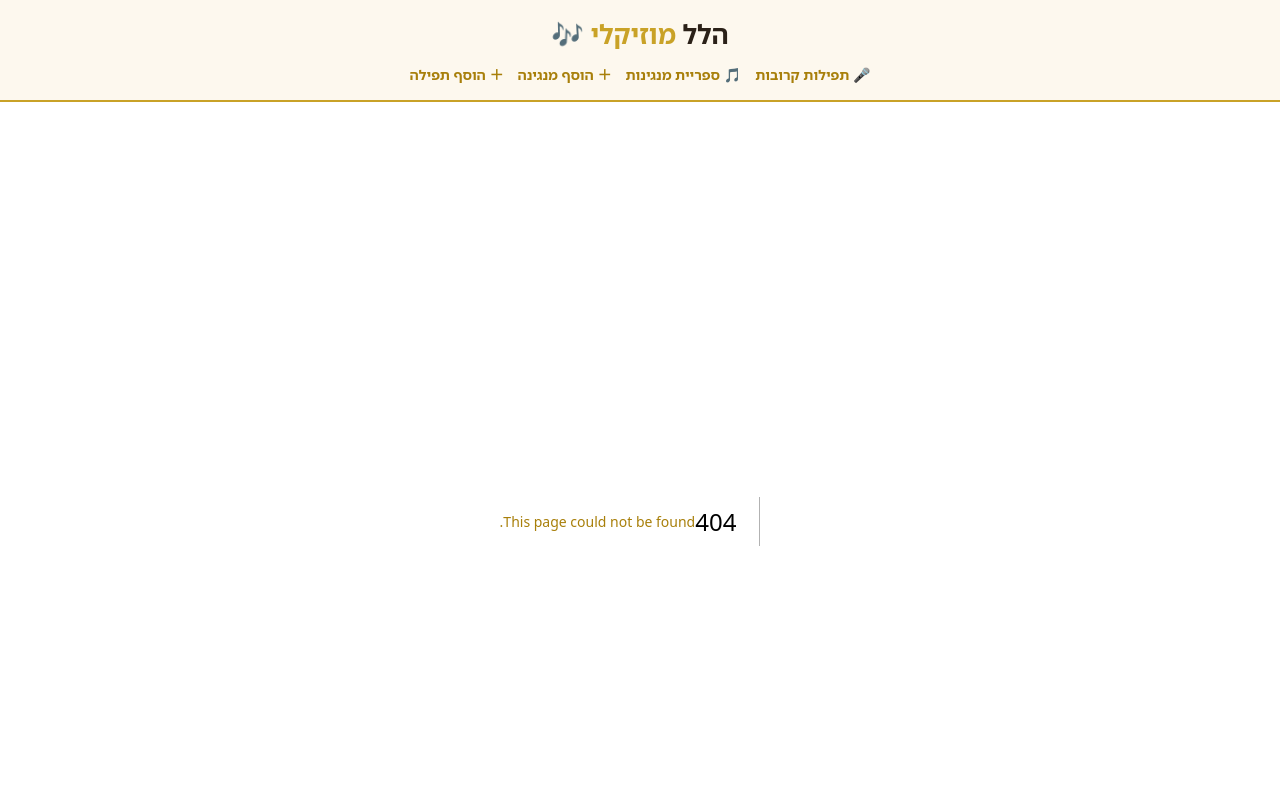
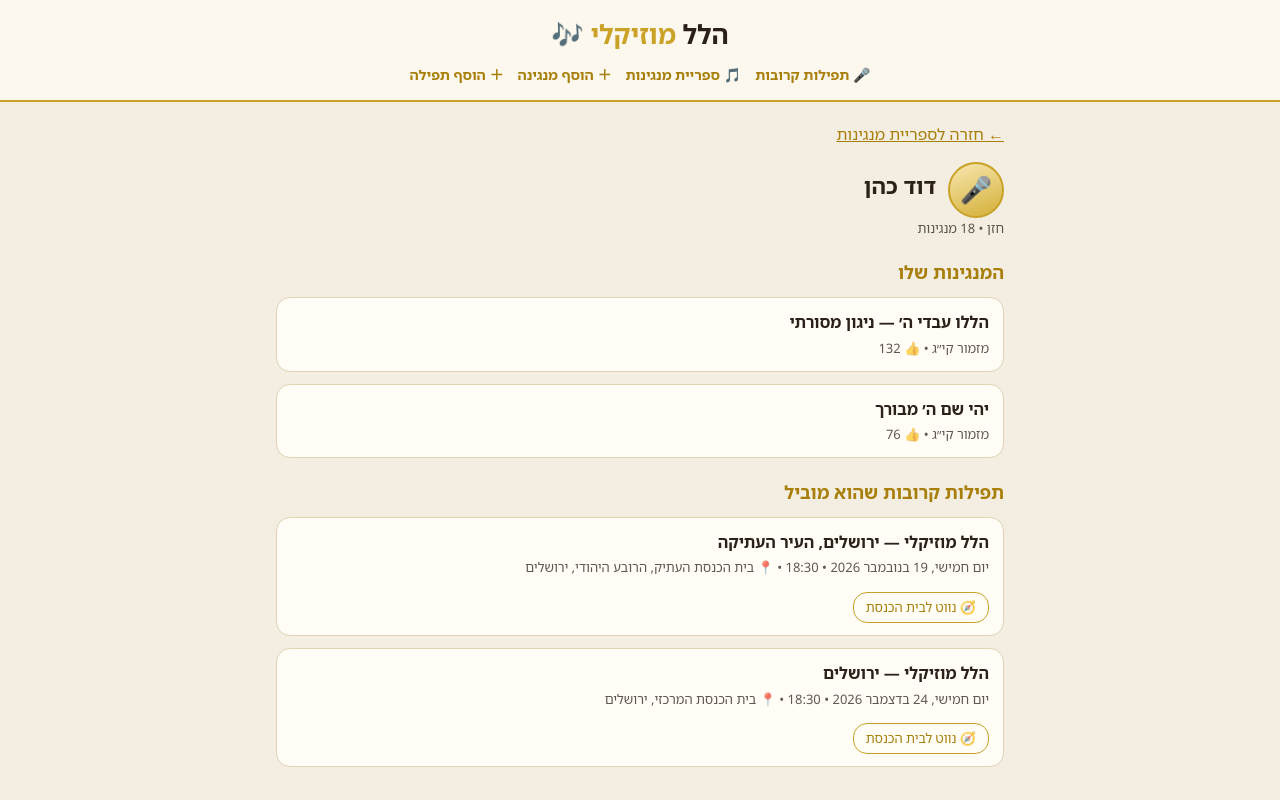
Before and after one commit to bsdappz/hallel-muzikali, a Next.js app: page /chazzanim/david-cohen in a window 1280 px wide. Before the commit this address had no page. Shown: the top 800 px of the page. Built offline with nearby package versions, Linux system fonts and the light colour scheme.

Commit message:
Initial Hallel Muzikali v1

```diff
--- /dev/null
+++ b/app/chazzanim/[id]/page.js
@@ -0,0 +1,69 @@
+"use client";
+
+import { useEffect, useState } from "react";
+import Link from "next/link";
+import { useParams } from "next/navigation";
+import { CHAZZANIM, MELODIES, PERFORMANCES, formatDate, mapsUrl, todayIso } from "../../lib/data";
+import { loadStored } from "../../lib/store";
+
+export default function ChazzanPage() {
+  const params = useParams();
+  const [chazzan, setChazzan] = useState(null);
+  const [melodies, setMelodies] = useState([]);
+  const [performances, setPerformances] = useState([]);
+
+  useEffect(() => {
+    const found = CHAZZANIM.find((c) => c.id === params.id);
+    setChazzan(found || null);
+    if (!found) return;
+    const allMelodies = [...MELODIES, ...loadStored("hm_melodies")];
+    setMelodies(allMelodies.filter((m) => m.chazzanId === params.id));
+    const allPerfs = [...PERFORMANCES, ...loadStored("hm_performances")];
+    const today = todayIso();
+    setPerformances(
+      allPerfs
+        .filter((p) => p.chazzanId === params.id && p.date >= today)
+        .sort((a, b) => (a.date + a.time).localeCompare(b.date + b.time))
+    );
+  }, [params.id]);
+
+  if (!chazzan) return <p>החזן לא נמצא. <Link href="/melodies">חזרה לספרייה</Link></p>;
+
+  return (
+    <>
+      <Link href="/melodies">← חזרה לספריית מנגינות</Link>
+      <div style={{ marginTop: 14 }}>
+        <span className="avatar">🎤</span>
+        <span style={{ fontSize: 22, fontWeight: "bold" }}>{chazzan.name}</span>
+        <div style={{ fontSize: 13, opacity: 0.75 }}>{chazzan.bio}</div>
+      </div>
+
+      <h2>המנגינות שלו</h2>
+      {melodies.length === 0 && <p>אין מנגינות עדיין.</p>}
+      {melodies.map((m) => (
+        <div className="melody" key={m.id}>
+          <div className="m-title">
+            <Link href={`/melodies/${m.id}`}>{m.title}</Link>
+          </div>
+          <div className="m-meta">מזמור {m.part} • 👍 {m.likes}</div>
+        </div>
+      ))}
+
+      <h2>תפילות קרובות שהוא מוביל</h2>
+      {performances.length === 0 && <p>אין תפילות קרובות כרגע.</p>}
+      {performances.map((p) => (
+        <div className="melody" key={p.id}>
+          <div className="m-title">{p.title}</div>
+          <div className="m-meta">
+            {formatDate(p.date)} • {p.time} • 📍 {p.synagogue}, {p.city}
+          </div>
+          <div style={{ marginTop: 6 }}>
+            <a className="nav-btn" href={mapsUrl(p)} target="_blank" rel="noreferrer">
+              🧭 נווט לבית הכנסת
+            </a>
+          </div>
+        </div>
+      ))}
+    </>
+  );
+}
```
